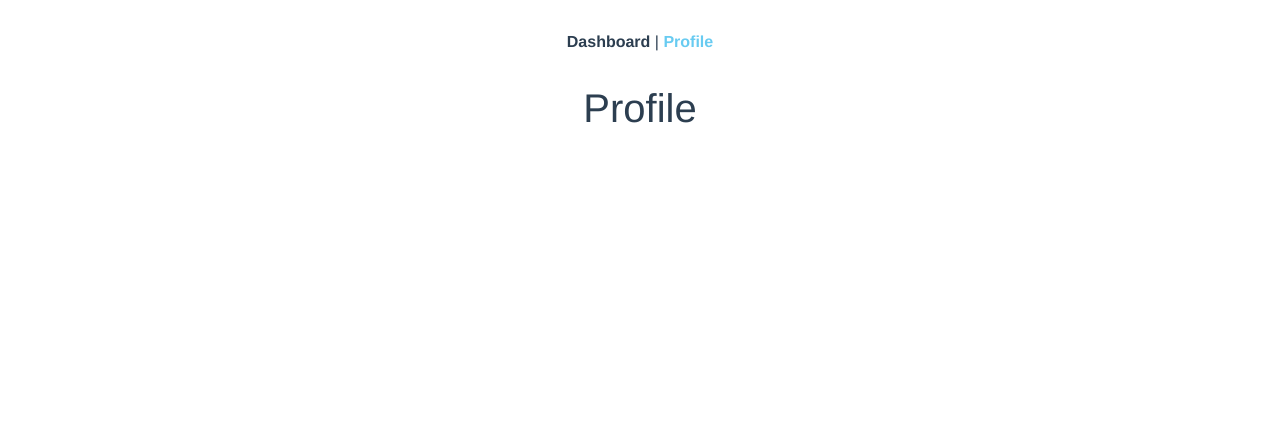
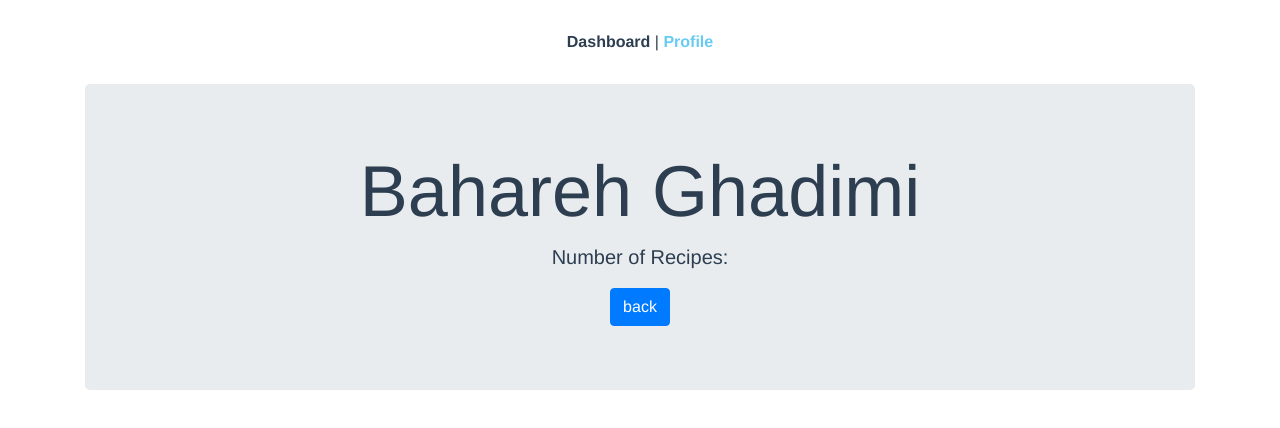
Before and after one commit to Baharghadimii/recipe-box, a Vue app: page /profile in a window 1280 px wide. Shown: the top 428 px of the page. Built offline with nearby package versions, Linux system fonts and the light colour scheme; the HTML template or start-up script is replaced by a standard one.

Commit message:
add style to profile

```diff
--- a/src/views/Profile.vue
+++ b/src/views/Profile.vue
@@ -1,5 +1,10 @@
 <template>
-  <h1>
-    Profile
-  </h1>
+  <div>
+    <b-jumbotron header="Bahareh Ghadimi" lead="Number of Recipes: ">
+      <b-button variant="primary" href="/">back</b-button>
+    </b-jumbotron>
+  </div>
 </template>
+<script>
+export default {};
+</script>
```
